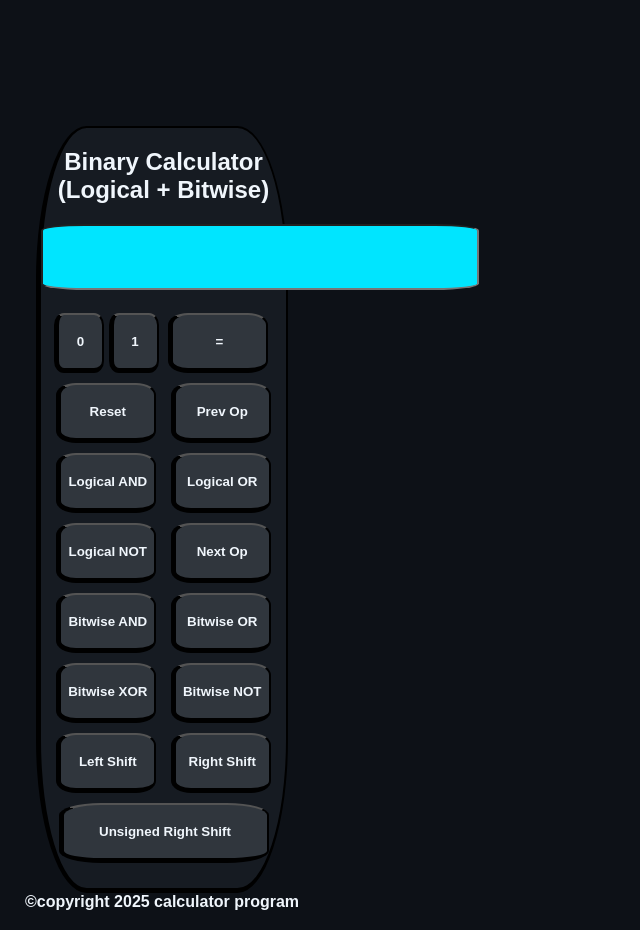
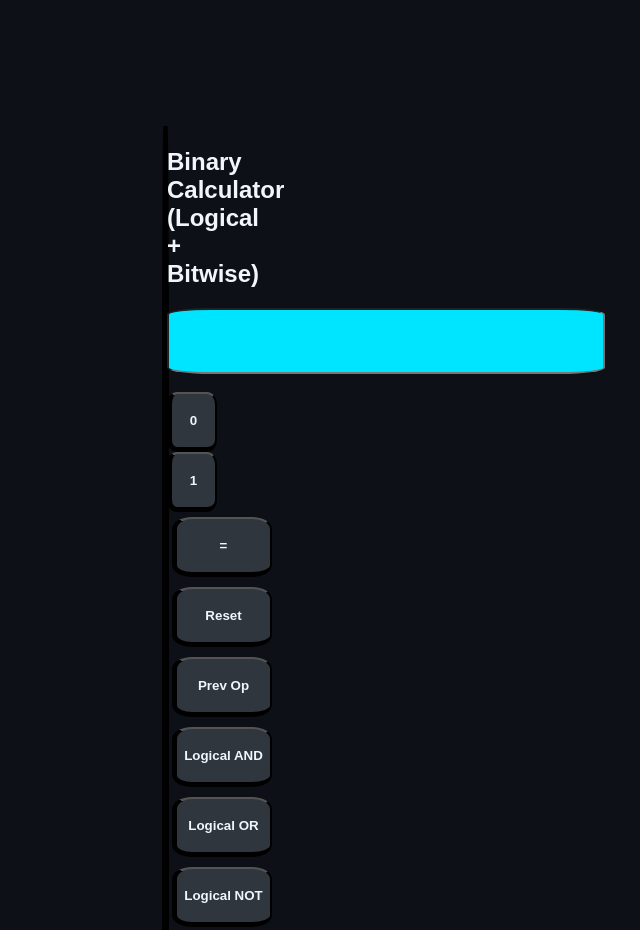
Before and after one commit to rish240103034-commits/binary-calculator-program, a plain HTML site: page index.html in a window 1280 px wide. Shown: the top 930 px of the page, without its empty margins (478-1118 px from the left). Drawn offline with Linux system fonts and the light colour scheme.

Commit message:
Update index.html

```diff
--- a/index.html
+++ b/index.html
@@ -127,7 +127,7 @@ function getequal() {
 
 <body style="text-align:center; font-family:Arial;background-color:#0D1117;">
 
-<div style="color:#F0F6FC;margin-top:10%;background:#161B22;margin-left:40%;margin-right:40%;border:2px solid black;border-left: 5px solid black;border-bottom:5px solid black;border-radius:20%;padding-bottom:20px">
+<div style="color:#F0F6FC;margin-top:10%;background:#161B22;margin-left:50%;margin-right:50%;border:2px solid black;border-left: 5px solid black;border-bottom:5px solid black;border-radius:20%;padding-bottom:20px">
 <h2 >Binary Calculator (Logical + Bitwise)</h2>
 <form onsubmit="return false;">
   <input type="text" id="texty" style="width:430px; height:60px; font-size:20px; text-align:center;background:#00E5FF;border-radius:10%" /><br><br>
```
